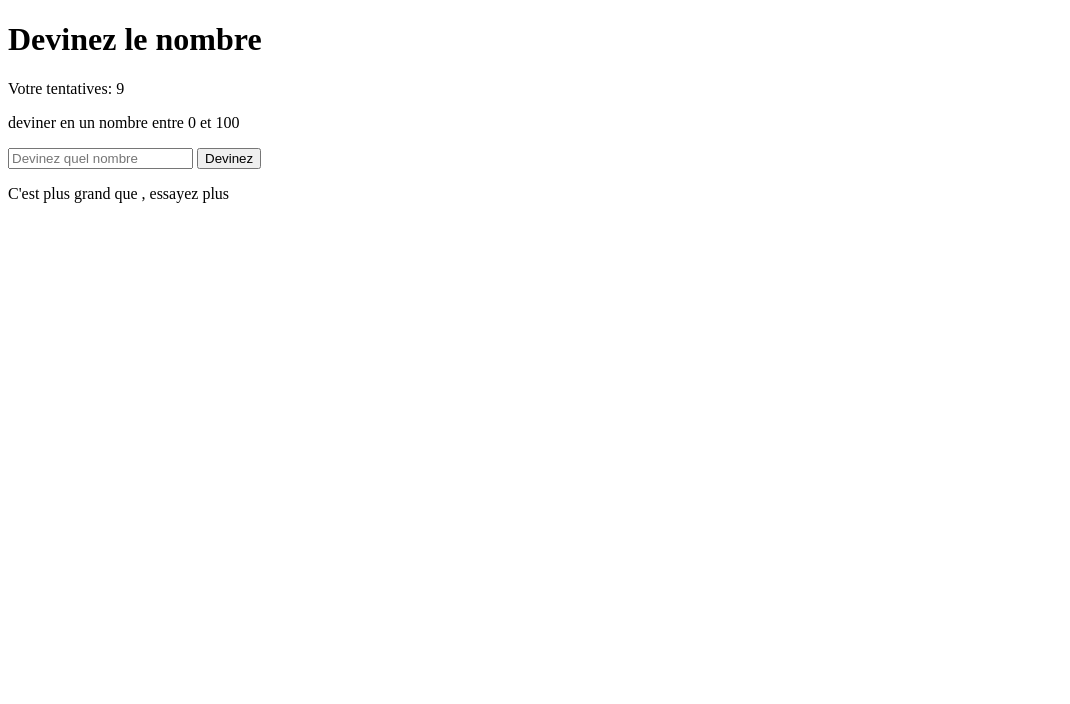
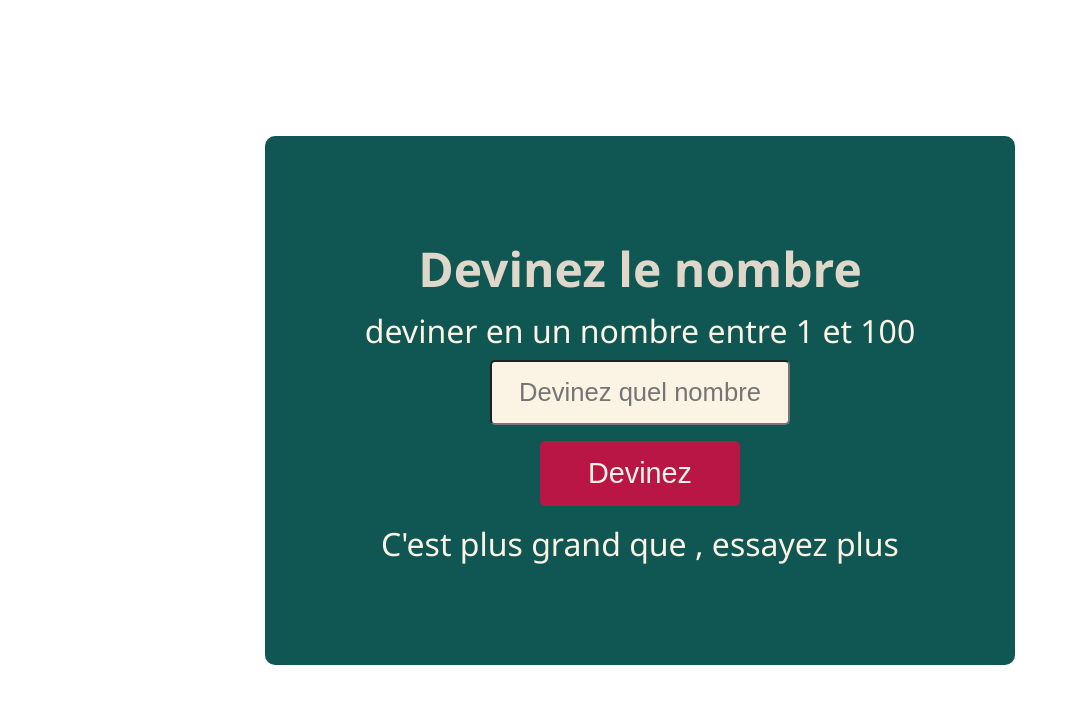
Before and after one commit to maskoul-mohamed/projet6-game-in-javascript, a plain HTML site: page prototype/gui version/index.html in a window 1280 px wide. Both pictures are taken after a click on the button "Devinez". Shown: the whole page, without its empty margins (0-1070 px from the left). Drawn offline with Linux system fonts and the light colour scheme.

Commit message:
Edit code

```diff
--- a/prototype/gui version/index.html
+++ b/prototype/gui version/index.html
@@ -4,17 +4,21 @@
     <meta charset="UTF-8">
     <meta http-equiv="X-UA-Compatible" content="IE=edge">
     <meta name="viewport" content="width=device-width, initial-scale=1.0">
+    <link rel="stylesheet" href="styles.css">
     <title>Devinez quel nombre!!</title>
 </head>
 <body>
-    <div>
-        <h1>Devinez le nombre</h1>
-        <p>Votre tentatives: <span id="tentatives">10</span></p>
-        <p>deviner en un nombre entre 0 et 100</p>
-        <input id="deviner-input" type="text" placeholder="Devinez quel nombre">
-        <button onclick=onSubmit() class="devinez-btn">Devinez</button>
-        <p id="message"></p>
+    <div class="container">
+        <div class="box">
+            <h1>Devinez le nombre</h1>
+            <p class="subtitle">deviner en un nombre entre 1 et 100</p>
+            <input id="deviner-input" type="text" placeholder="Devinez quel nombre">
+            <button onclick=onSubmit() class="btn">Devinez</button>
+            <p id="message"></p>
+        </div>
+
     </div>
+    <script src="script.js"></script>
+
 </body>
-<script src="script.js"></script>
 </html>
--- a/prototype/gui version/script.js
+++ b/prototype/gui version/script.js
@@ -1,59 +1,29 @@
 var randomNumber = Math.floor(Math.random() * 100);
 console.log(randomNumber)
-var attempts =10;
-var lostMessage = "C'est raté !!";
+var winMessage = "Félicitations, vous avez gagné!";
+var itIsSmall;
+var itIsBigger;
+var userInput;
+
+var message = document.getElementById("message")
 
 
 
-var tentatives = document.getElementById("tentatives");
-var message = document.getElementById("message")
-
-
-function writeattempts () {
-    tentatives.innerHTML = attempts;
-    console.log(attempts)
-}
-
-
 function onSubmit (){
-    --attempts;
-    if(attempts > 0){
-        var userInput = document.getElementById("deviner-input").value;
-        if(isNaN(userInput) ){
-            alert("Please Enter a Number!")
-        } else {
-            isCorrect(userInput)
-        }
-        userInput.value = ""
-    } else {
-        message.innerHTML = lostMessage
-        tentatives.innerHTML = 0;
-    }
-}
-
-
-
-
-
-
-function isCorrect(userInput) {
-
-var itIsSmall = "C'est plus petit que " + userInput + ", essayez plus"
-var itIsBigger = "C'est plus grand que " + userInput + ", essayez plus"
+    userInput = document.getElementById("deviner-input").value;
+    itIsSmall = "C'est plus petit que " + userInput + ", essayez plus"
+    itIsBigger = "C'est plus grand que " + userInput + ", essayez plus"
 
     if (userInput == randomNumber){
-            var winMessage = "Félicitations, vous avez gagné après " + attempts + " tentatives";
+        message.innerHTML = winMessage;
 
-            alert(winMessage);
     } else if (userInput > randomNumber){
         message.innerHTML = itIsSmall
-            writeattempts()
 
     } else if (userInput < randomNumber){
         message.innerHTML = itIsBigger
-            writeattempts()
 
         }
 
-
+    userInput.value = ""
 }
--- /dev/null
+++ b/prototype/gui version/styles.css
@@ -0,0 +1,77 @@
+* {
+    margin: 0;
+    padding: 0;
+    box-sizing: border-box;
+}
+
+body {
+    font-family: 'Segoe UI', Tahoma, Geneva, Verdana, sans-serif;
+}
+
+.container {
+    display: flex;
+    justify-content: center;
+    height: 100vh;
+    align-items: center;
+}
+
+.box {
+    background-color: #105652;
+    padding: 100px;
+    border-radius: 10px;
+    display: flex;
+    justify-content: center;
+    flex-direction: column;
+    align-items: center;
+}
+h1 {
+    color: #DFD8CA;
+    font-size: 3rem;
+}
+
+p {
+    color: #FBF3E4;
+    font-size: 2rem;
+}
+
+span {
+    color: #B91646;
+
+}
+
+.tries{
+    margin: 28px 0px 8px 0;
+}
+
+.subtitle{
+    margin: 8px 0;
+}
+
+
+input{
+    padding: 16px;
+    font-size: 1.6rem;
+    width: 300px;
+    border-radius: 5px;
+    text-align: center;
+    justify-self: center;
+    background-color: #FBF3E4;
+    color: #B91646 ;
+}
+
+.btn {
+    display: block;
+    border-radius: 5px;
+    padding: 16px;
+    width: 200px;
+    margin: 16px;
+    font-size: 1.8rem;
+    background-color: #B91646 ;
+    border: none;
+    color: #FBF3E4;
+}
+.btn:hover {
+    cursor: pointer;
+    background-color: #FBF3E4;
+    color: #B91646;
+}
```
Lines whose indentation alone changed are shown as unchanged.
